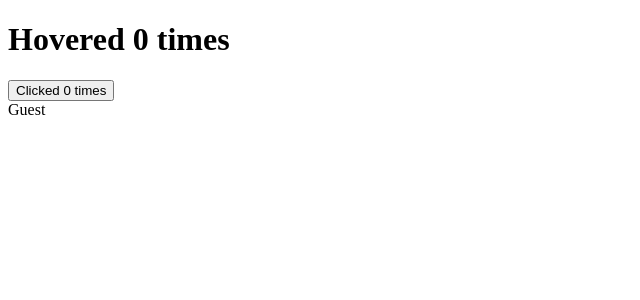
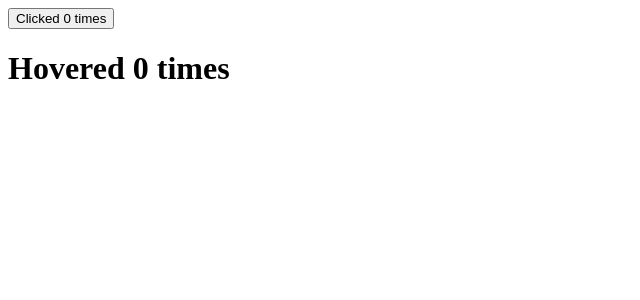
Before and after one commit to naimahassan43/react-higher-order-component, a React (Create React App) app: page / in a window 1280 px wide. Shown: the top 300 px of the page, without its empty margins (0-640 px from the left). Built offline with nearby package versions, Linux system fonts and the light colour scheme.

Commit message:
Render prop with Counter js

```diff
--- a/src/App.js
+++ b/src/App.js
@@ -1,13 +1,20 @@
 import ClickCounter from "./component/ClickCounter";
 import HoverCounter from "./component/HoverCounter";
-import User from "./component/User";
+import Counter from "./component/Counter";
 
 function App() {
   return (
     <div className="app">
-      <HoverCounter />
-      <ClickCounter />
-      <User render={(isLoggedIn) => (isLoggedIn ? "Naima Hassan" : "Guest")} />
+      <Counter
+        render={(count, incrementCount) => (
+          <ClickCounter count={count} incrementCount={incrementCount} />
+        )}
+      />
+      <Counter
+        render={(count, incrementCount) => (
+          <HoverCounter count={count} incrementCount={incrementCount} />
+        )}
+      />
     </div>
   );
 }
--- a/src/component/ClickCounter.js
+++ b/src/component/ClickCounter.js
@@ -15,19 +15,11 @@
 import React from "react";
 
 export default class ClickCounter extends React.Component {
-  state = {
-    count: 0,
-  };
-
-  incrementCount = () => {
-    this.setState((prevState) => ({ count: prevState.count + 1 }));
-  };
-
   render() {
-    const { count } = this.state;
+    const { count, incrementCount } = this.props;
     return (
       <div>
-        <button type="button" onClick={this.incrementCount}>
+        <button type="button" onClick={incrementCount}>
           Clicked {count} times
         </button>
       </div>
--- /dev/null
+++ b/src/component/Counter.js
@@ -0,0 +1,17 @@
+import React from "react";
+
+export default class Counter extends React.Component {
+  state = {
+    count: 0,
+  };
+
+  incrementCount = () => {
+    this.setState((prevState) => ({ count: prevState.count + 1 }));
+  };
+
+  render() {
+    const { render } = this.props;
+    const { count } = this.state;
+    return render(count, this.incrementCount);
+  }
+}
--- a/src/component/HoverCounter.js
+++ b/src/component/HoverCounter.js
@@ -13,19 +13,11 @@
 import React from "react";
 
 export default class HoverCounter extends React.Component {
-  state = {
-    count: 0,
-  };
-
-  incrementCount = () => {
-    this.setState((prevState) => ({ count: prevState.count + 1 }));
-  };
-
   render() {
-    const { count } = this.state;
+    const { count, incrementCount } = this.props;
     return (
       <div>
-        <h1 onMouseOver={this.incrementCount}>Hovered {count} times</h1>
+        <h1 onMouseOver={incrementCount}>Hovered {count} times</h1>
       </div>
     );
   }
```
